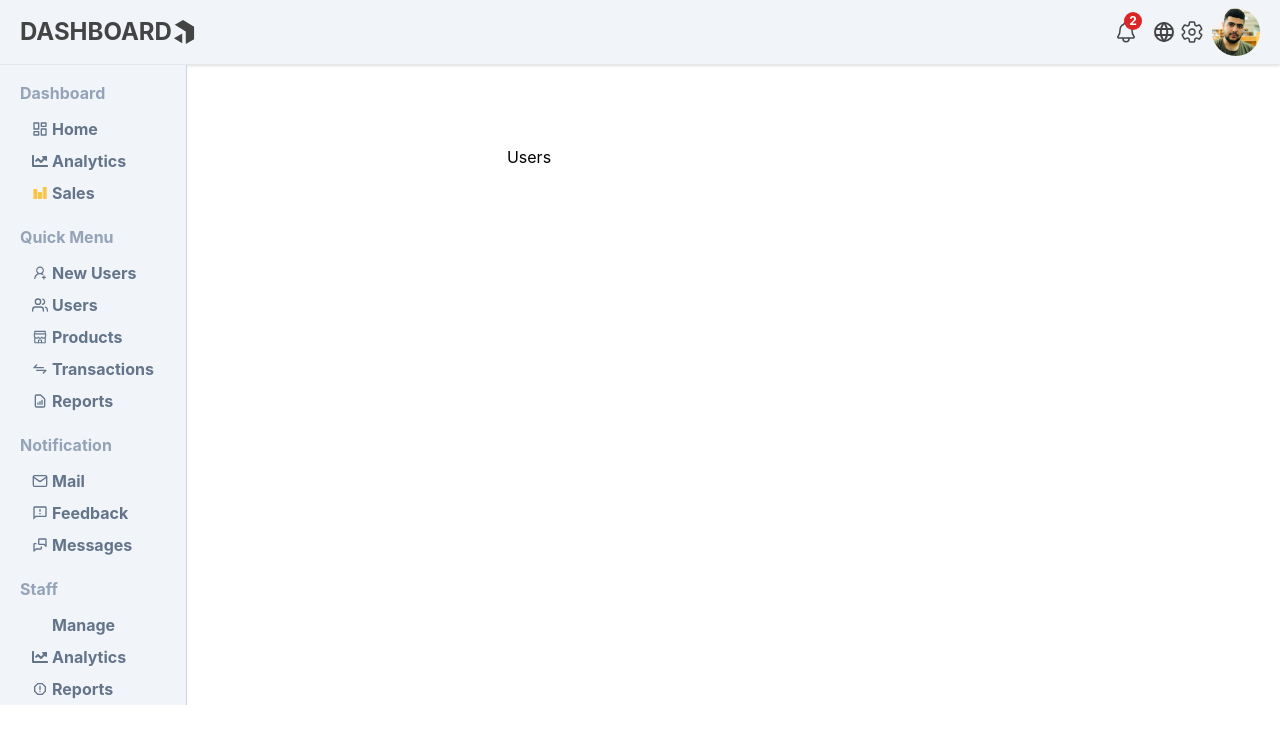
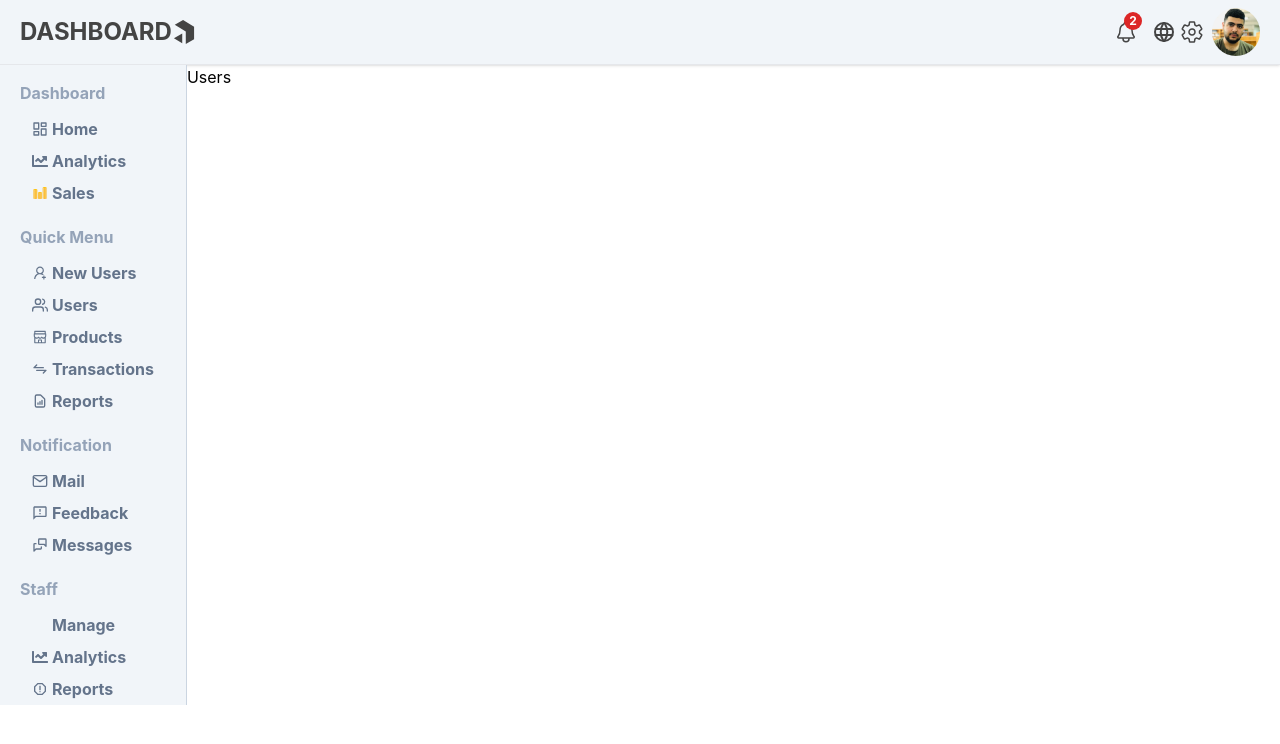
Before and after one commit to ghasemizade/dashboard-cms, a React (Create React App) app: page /users in a window 1280 px wide. Shown: the top 744 px of the page. Built offline with nearby package versions, Linux system fonts and the light colour scheme; some icons are missing.

Commit message:
remove (style): m & p

```diff
--- a/src/pages/Users.js
+++ b/src/pages/Users.js
@@ -4,8 +4,6 @@ import React from 'react'
 
 export default function Users() {
   return (
-      <div className={clsx(
-        "ml-80 pt-20"
-      )}>Users</div>
+      <div>Users</div>
   )
 }
```
